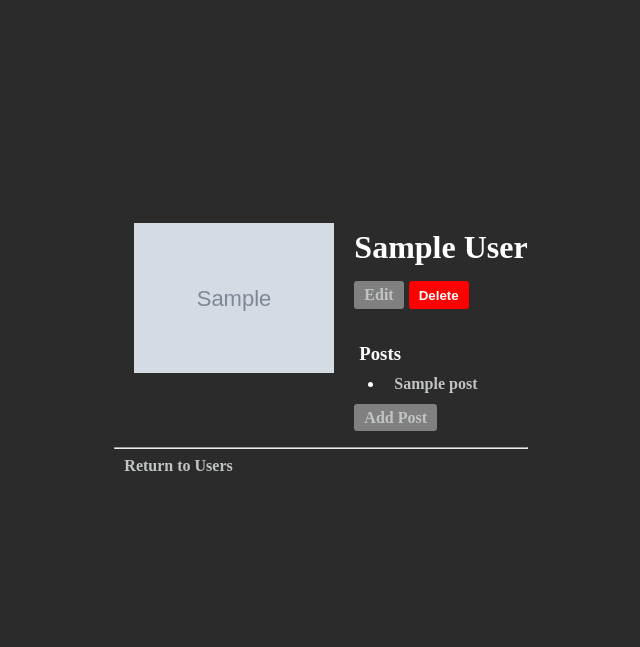
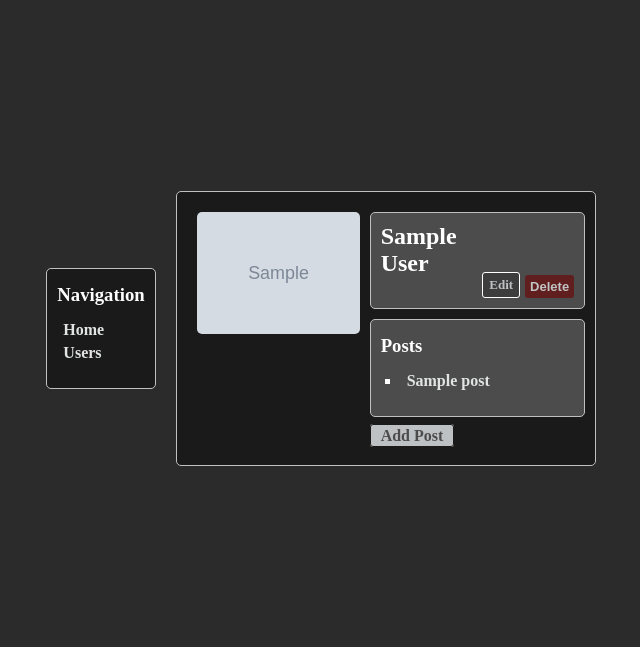
Before and after one commit to CKSK-jp/blog-app, a Flask app: page /users/1 in a window 1280 px wide. Shown: the top 647 px of the page, without its empty margins (319-959 px from the left). Run offline with Flask 3, Linux system fonts and the light colour scheme; tables that the repository leaves empty hold one stand-in row (values such as "Sample post"); grey boxes marked "Sample" are stand-in pictures; parts of the project's set-up code (start-up, migrations or seed data) failed here and were passed over.

Commit message:
css updates

```diff
--- a/app.py
+++ b/app.py
@@ -18,12 +18,14 @@ with app.app_context():
 
 
 @app.route("/")
-def redirect_to_users():
-    return redirect(url_for("home_page"))
+def home_page():
+    users = User.query.order_by(User.last_name, User.first_name).all()
+    posts = Post.query.order_by(Post.created_at.desc()).all()
+    return render_template("home.html", users=users, posts=posts)
 
 
 @app.route("/users", methods=["GET"])
-def home_page():
+def users_page():
     users = User.query.order_by(User.last_name, User.first_name).all()
     return render_template("users.html", title="Users Listing", users=users)
 
@@ -40,7 +42,7 @@ def create_user():
         db.session.commit()
 
         flash("User successfully added!", category="success")
-        return redirect(url_for("home_page"))
+        return redirect(url_for("users_page"))
     return render_template("create_user.html", title="Create User")
 
 
@@ -95,7 +97,7 @@ def delete_user(user_id):
         )
     else:
         flash("User not found or already deleted", category="error")
-    return redirect(url_for("home_page"))
+    return redirect(url_for("users_page"))
 
 
 @app.route("/posts/<int:post_id>")
--- a/models.py
+++ b/models.py
@@ -2,7 +2,7 @@
 
 from datetime import datetime
 
-from flask_sqlalchemy import SQLAlchemy, backref
+from flask_sqlalchemy import SQLAlchemy
 
 db = SQLAlchemy()
 default_img = "/static/icons/no-profile-picture-icon.png"
@@ -52,20 +52,20 @@ class Tag(db.Model):
         return f"<Tag Name={self.name}>"
 
 
-class PostTag(db.model):
+class PostTag(db.Model):
     __tablename__ = "post_tags"
 
     post_id = db.Column(db.Integer, db.ForeignKey("posts.id"), primary_key=True)
     tag_id = db.Column(db.Integer, db.ForeignKey("tags.id"), primary_key=True)
 
     post = db.relationship(
-        "Post", backref=backref("post_tags", cascade="all, delete-orphan")
+        "Post", backref=db.backref("post_tags", cascade="all, delete-orphan")
     )
     tag = db.relationship(
-        "Tag", backref=backref("post_tags", cascade="all, delete-orphan")
+        "Tag", backref=db.backref("post_tags", cascade="all, delete-orphan")
     )
 
-    __table_args__ = db.UniqueConstraint("post_id", "tag_id")
+    __table_args__ = (db.UniqueConstraint("post_id", "tag_id"),)
 
     def __repr__(self):
         return f"<PostTag post_id={self.post_id}, tag_id={self.tag_id}>"
--- a/static/style.css
+++ b/static/style.css
@@ -1,10 +1,14 @@
 body {
   display: flex;
-  flex-direction: column;
   justify-content: center;
   align-items: center;
   height: 80vh;
   background-color: rgb(44, 43, 43);
+}
+
+section {
+  width: 70vw;
+  max-width: 420px;
 }
 
 #header-container {
@@ -14,18 +18,32 @@ body {
 }
 
 h1 {
-  font-size: xx-large;
-  margin-bottom: 0;
+  font-size: x-large;
+  margin: 0;
   color: white;
 }
 
-li, h3, i {
+@media screen and (max-width: 700px) {
+  h1 {
+    font-size: x-large;
+  }
+}
+
+hr {
+  border-width: 1px 0 0;
+  margin-bottom: 0;
+}
+
+li,
+h3,
+i {
   color: white;
+  padding-top: 5px;
 }
 
 h3 {
-  margin-bottom: 0;
-  margin-left: 5px;
+  margin-bottom: 10px;
+  margin-top: 0px;
 }
 
 ul {
@@ -33,31 +51,106 @@ ul {
   padding-left: 30px;
 }
 
+i {
+  margin-top: 5px;
+  font-size: x-small;
+}
+
 #users-list {
   display: flex;
   flex-direction: column;
+  min-height: 150px;
+  min-width: 150px;
 }
 
 #form-container {
   width: 50vw;
 }
 
+#user-name {
+  display: flex;
+  justify-content: space-between;
+  align-items: top;
+  height: 100%;
+}
+
 #user-container {
   display: flex;
-  margin-bottom: 20px;
+  padding: 20px;
+  width: auto;
+}
+
+#user-info {
+  margin: 0 10px;
+  height: 75px;
+  width: 90%;
+}
+
+#user-posts-container {
+  max-height: 60vh;
+  width: 90%;
+  margin: 10px;
+}
+
+#user-details {
+  background-color: #4c4c4c;
+  border-radius: 5px;
+  padding: 20px;
+  width: 40vw;
+}
+
+#posts-container {
+  max-height: 60vh;
+  max-width: 500px;
+  min-width: 30vw;
+  margin-bottom: 10px;
+}
+
+#posts-list {
+  padding-left: 20px;
+  list-style:square;
 }
 
 #post-container {
+  width: 40vw;
   margin: 10px;
 }
 
 #post-content {
   background-color: #1a1a1b;
-  min-height: 100px;
+  margin: 5px 0;
   padding: 10px;
-  margin: 5px 0;
+  font-size: small;
+  color: #bec1c3;
+  min-height: 50px;
   border-radius: 5px;
-  color: #bec1c3;
+  border: 0.5px solid #bdc0c1;
+}
+
+.item-container {
+  background-color: #1a1a1b;
+  border-radius: 5px;
+  padding: 10px;
+  border: 0.5px solid #bec1c3;
+}
+
+.sub-container {
+  background-color: #4c4c4c;
+  border-radius: 5px;
+  border: solid 0.5px #bdc0c1;
+  padding: 10px;
+}
+
+.post {
+  margin: 10px 0;
+}
+
+.navbar {
+  margin-right: 20px;
+}
+
+.users {
+  padding: 20px;
 }
 
 .form-group {
@@ -82,75 +175,97 @@ input {
 .user-icon {
   max-width: 100%;
   max-height: 150px;
-  margin: 20px;
+  border-radius: 5px;
 }
 
 .user-button-container,
 .post-button-container {
   display: flex;
-  align-items: center;
-  justify-content: start;
+  align-items: end;
   gap: 5px;
+  margin-bottom: 10px;
+  height: 100%;
 }
 
 .button-container {
   display: flex;
   align-self: end;
   gap: 5px;
+  margin: 10px 0;
 }
 
-.add-button,
-.save-button {
-  background-color: #e1e1e1;
-  color: #1a1a1b;
-  padding: 0 10px;
+.add-button {
+  background-color: #bec1c3;
+  color: #4c4c4c;
+  padding: 2px 10px;
+  border: solid 0.5px
+  #1a1a1b;
+  margin-left: 10px;
 }
 
 .add-button:hover,
-.save-button:hover {
+.edit-button:hover,
+.save-button:hover,
+.cancel-button:hover,
+.add-user-button:hover
+{
   color: white;
+  border: 0.5px solid white;
 }
 
 .add-user-button {
   background-color: #4c4c4c;
 }
 
-.cancel-button {
-  border: 1px solid #d7dadc;
-  background-color: #1a1a1b;
+.save-button {
+  background-color: #c1c4c4;
+  border: 1px solid white;
 }
 
-.edit-button {
-  background-color: grey;
-  color: #c1c4c4;
+.return-button {
+  font-size: small;
+  color: white;
+}
+
+.edit-button,
+.cancel-button {
+  background-color: #3d3d3d;
+  color: #bdc0c1;
+  font-size: small;
+  border: solid 0.5px white;
 }
 
 .delete-button {
+  background-color: rgb(97, 30, 30);
+  color: #c1c4c4;
+  font-size: small;
+  padding: 4px 5px;
+}
+
+.delete-button:hover {
   background-color: red;
-  color: white;
-  height: 28px;
-  padding: 5px 10px;
+}
+
+ul {
+  padding: 0;
+  list-style: none;
 }
 
 a {
   text-decoration: none;
-  padding: 5px 10px;
-  color: #c1c4c4;
+  padding: 4px 6px;
+  color: #e2e4e4;
 }
 
-a:visited {
-  color: #c1c4c4;
+button,
+a {
+  margin: 0;
+  border-radius: 3px;
+  cursor: pointer;
+  border: none;
+  font-weight: bold;
 }
 
 a:hover {
   color: white;
 }
-
-button,
-a {
-  margin: 15px 0;
-  border-radius: 3px;
-  cursor: pointer;
-  border: none;
-  font-weight: bold;
-}
--- a/templates/base.html
+++ b/templates/base.html
@@ -9,7 +9,14 @@
 </head>
 
 <body>
+  <div class="navbar item-container">
+    <h3>Navigation</h3>
+    {% block navbar %}
+    {% endblock %}
+  </div>
+
   <h1>{% block heading %}{% endblock %}</h1>
+
   <section id="content">
     {% block content%}{% endblock %}
   </section>
--- a/templates/user_details.html
+++ b/templates/user_details.html
@@ -2,11 +2,22 @@
 
 {% block title %}{{title}}{% endblock %}
 
+{% block navbar %}
+<ul>
+  <li><a href="/">Home</a></li>
+  <li><a href="/users">Users</a></li>
+</ul>
+{% endblock %}
+
 {% block content %}
-<div id="user-container">
+<div id="user-container" class="item-container">
+  <div id="profile-pic">
     <img src="{{ user.image_url }}" alt="{{ user.get_full_name() }} profile pic" class="user-icon">
+  </div>
 
-  <div id="user-details">
+  <div>
+    <div id="user-info" class="sub-container">
+      <div id="user-name">
         <h1>{{ user.get_full_name() }}</h1>
         <div class="user-button-container">
           <a href="/users/{{ user.id }}/edit" class="edit-button">Edit</a>
@@ -16,20 +27,23 @@
             <button type="submit" class="delete-button">Delete</button>
           </form>
         </div>
+      </div>
+    </div>
 
-    <div id="posts-container">
+    <div id="user-posts-container" class="sub-container">
+      <div>
         <h3>Posts</h3>
-      <ul>
+        <ul id="posts-list">
           {% for post in posts%}
           <li>
             <a href="/posts/{{ post.id }}">{{ post.title }}</a>
           </li>
           {% endfor %}
         </ul>
-      <a href="/users/{{ user.id }}/posts/new" class="edit-button">Add Post</a>
       </div>
     </div>
+    <a href="/users/{{ user.id }}/posts/new" class="add-button">Add Post</a>
   </div>
-<hr>
-<a href="/" class="return-button">Return to Users</a>
+
+</div>
 {% endblock %}
```
Also changed, not shown: templates/create_post.html (+9 -2 lines), templates/create_user.html (+8 -1 lines), templates/edit_post.html (+8 -0 lines), templates/edit_user.html (+8 -0 lines), templates/home.html (added, +30 -0 lines), templates/post.html (+9 -2 lines), templates/users.html (+13 -5 lines). Lines whose indentation alone changed are shown as unchanged.
